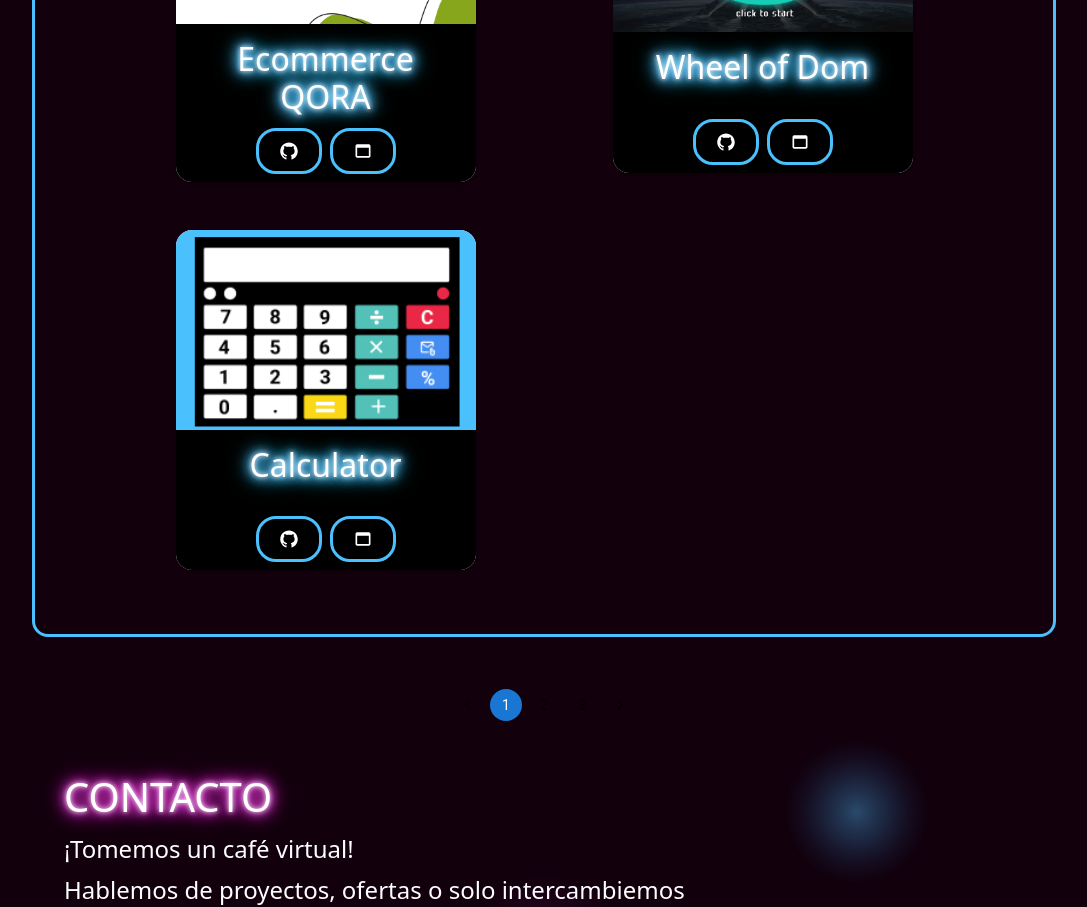
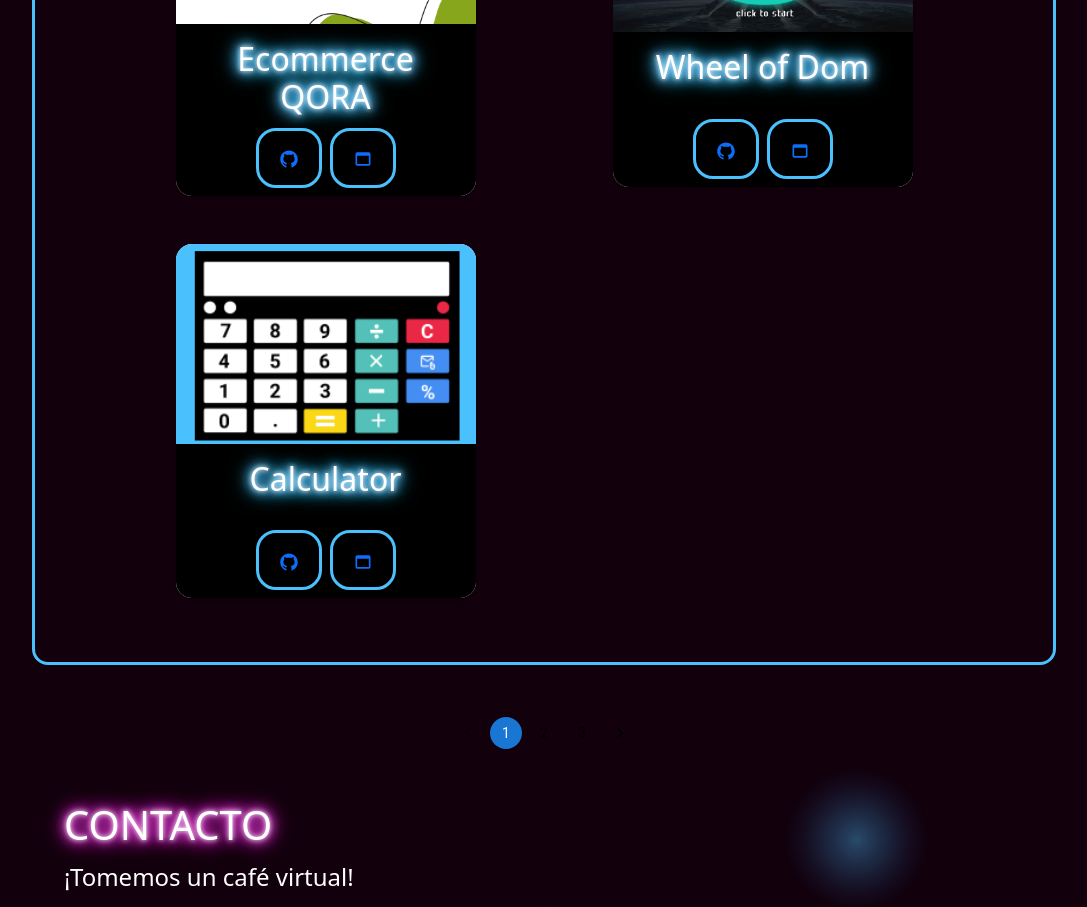
Before and after one commit to valentinapuentesgarzon/Persona_Portfolio, a React (Vite) app: page / in a window 1280 px wide. Shown: the part 2180-3087 px from the top of the page, without its empty margins (96-1183 px from the left). Built offline with nearby package versions, Linux system fonts and the light colour scheme.

Commit message:
change data projects

```diff
--- a/src/Components/projects/Data.js
+++ b/src/Components/projects/Data.js
@@ -13,7 +13,8 @@ export const Data = [
         id:1,
         Name: "Ecommerce QORA",
         img: QORA,
-        git: "https://github.com/valentinapuentesgarzon/-eCommerce-Qora"
+        git: "https://github.com/valentinapuentesgarzon/-eCommerce-Qora",
+        web:"https://qora-ecommercce.netlify.app/"
     },
     {
         id:2,
@@ -29,17 +30,13 @@ export const Data = [
         git: "https://github.com/valentinapuentesgarzon/Calculator",
         web: "https://calculator1-0.netlify.app/"
     },
-    {
-        id:4,
-        Name: "BakeryInk Blog",
-        img: Bakery,
-        git: "https://github.com/valentinapuentesgarzon/Bakery-ink"
-    },
+
     {
         id:5,
         Name: "Rick and Morty API REST",
         img: RickAndMorty,
         git: "https://github.com/valentinapuentesgarzon/rick-and-morty-api",
+        web: "https://rick-and-morty-api-rest.netlify.app/"
 
     },
     {
@@ -52,7 +49,9 @@ export const Data = [
     {
         id:7,
         Name: "Bad Jokes API",
-        img: badJokeApi
+        img: badJokeApi,
+        git: "https://github.com/valentinapuentesgarzon/Bad.Joke.Generator.API",
+        web:"https://bad-joke-generator-api.netlify.app/"
 
     },
 
@@ -61,14 +60,17 @@ export const Data = [
         id:9,
         Name: "404 Error Pages",
         img: Error,
-        git: "https://github.com/valentinapuentesgarzon/Error-404"
+        git: "https://github.com/valentinapuentesgarzon/Error-404",
+        web: "https://error404-sleeping.netlify.app/"
+
     },
 
     {
         id:10,
         Name: "Portafolio React Example",
         img: Error,
-        git: "https://github.com/valentinapuentesgarzon/Portfolio-react-example"
+        git: "https://github.com/valentinapuentesgarzon/Portfolio-react-example",
+        web:""
     }
 
 ]
--- a/src/Components/projects/projects.jsx
+++ b/src/Components/projects/projects.jsx
@@ -31,10 +31,10 @@ const projects = () => {
                             </CardContent>
                             <CardActions id='actionsBox'>
                                 <Button id='Btn' className='Boton'>
-                                    <AiFillGithub/>
+                                    <a href={item.git} target="_blank"><AiFillGithub/></a>
                                 </Button>
                                 <Button id='Btn' className='Boton'>
-                                    <MdWebAsset/>
+                                    <a href={item.web} target="_blank"><MdWebAsset/></a>
                                 </Button>
                             </CardActions>
                         </Card>
```
